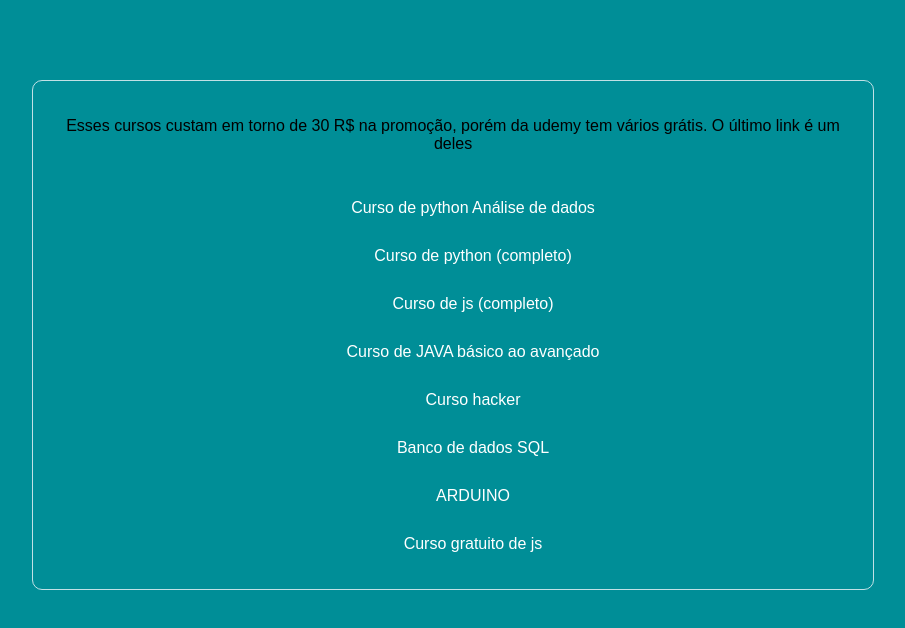
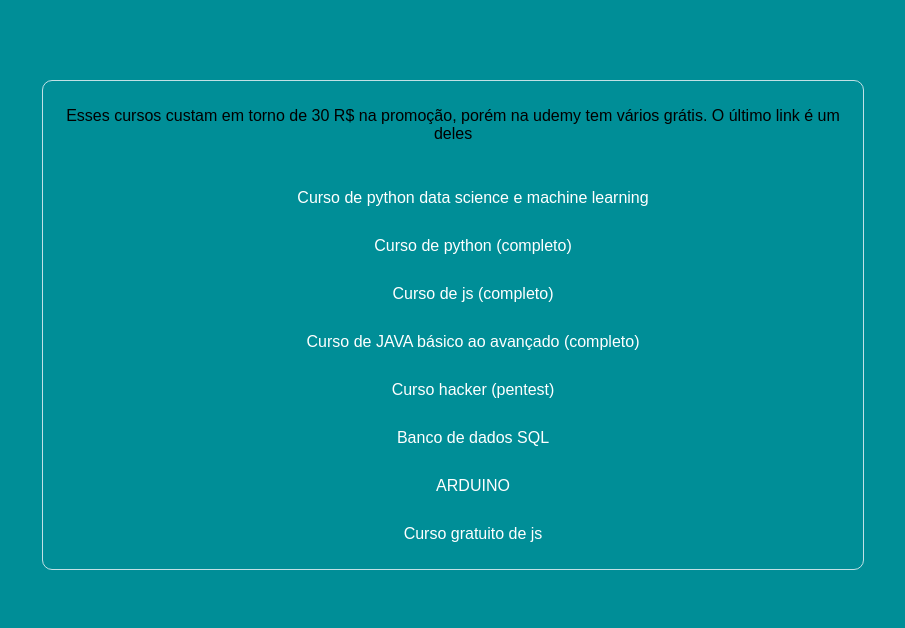
Before and after one commit to jvppereira/jvppereira.github.io, a plain HTML site: page index.html in a window 1280 px wide. Shown: the whole page, without its empty margins (187-1092 px from the left). Drawn offline with Linux system fonts and the light colour scheme.

Commit message:
Add files via upload

```diff
--- a/index.html
+++ b/index.html
@@ -29,7 +29,7 @@ background:#008E97;
         border: 1px solid rgba(242, 247, 250, 0.8);
 
          height: 100%;
-        padding: 20px;
+        padding: 10px;
         max-width: 800px;
         min-width: 310px;
 
@@ -45,13 +45,14 @@ background:#008E97;
     .links{
         text-decoration: none;
         color: white;
-        padding: 20px;
+        text-align: center;
     }
     ul{
-
+        text-align: center;
     }
     li{
         padding-top: 30px;
+        text-align: center;
         list-style: none;
     }
 
@@ -69,24 +70,24 @@ background:#008E97;
 
         <div class="listalinks">
 
-            <p>Esses cursos custam em torno de 30 R$ na promoção, porém da udemy tem vários grátis. O último link é um deles</p>
+            <p>Esses cursos custam em torno de 30 R$ na promoção, porém na udemy tem vários grátis. O último link é um deles</p>
 
 
             <ul>
                 <li>
-            <a class="links" href="https://www.udemy.com/course/data-science-e-machine-learning-com-estatistica-e-python/">Curso de python Análise de dados</a>
+            <a class="links" href="https://www.udemy.com/course/data-science-e-machine-learning-com-estatistica-e-python/">Curso de python data science e machine learning</a>
             </li>
             <li>
             <a class="links" href="https://www.udemy.com/course/python-3-do-zero-ao-avancado">Curso de python (completo) </a>
             </li>
             <li>
-            <a class="links" href="https://www.udemy.com/course/curso-de-javascript-moderno-do-basico-ao-avancado/">Curso de js  (completo)</a>
+            <a class="links" href="https://www.udemy.com/course/curso-de-javascript-moderno-do-basico-ao-avancado/">Curso de js (completo)</a>
         </li>
                 <li>
-            <a class="links" href="https://www.udemy.com/course/fundamentos-de-programacao-com-java/">Curso de JAVA básico ao avançado</a>
+            <a class="links" href="https://www.udemy.com/course/fundamentos-de-programacao-com-java/">Curso de JAVA básico ao avançado (completo)</a>
             </li>
                 <li>
-            <a class="links" href="https://www.udemy.com/course/ethical-hacking-e-penetration-testing">Curso hacker</a>
+            <a class="links" href="https://www.udemy.com/course/ethical-hacking-e-penetration-testing">Curso hacker (pentest)</a>
             </li>
                 <li>
             <a class="links" href="https://www.udemy.com/course/banco-de-dados-conceitos-linguagem-sql-e-administracao/">Banco de dados SQL</a>
```
